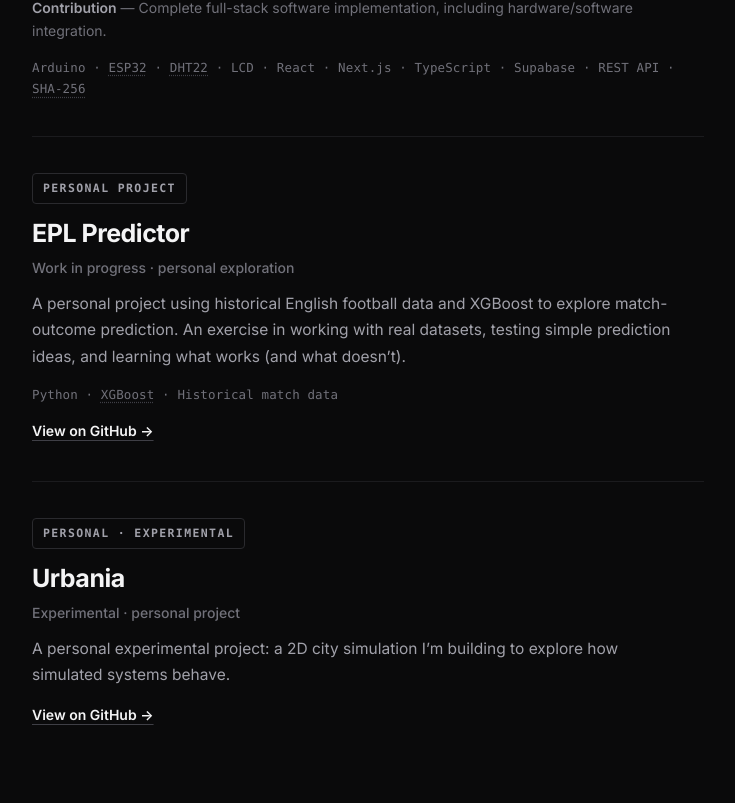
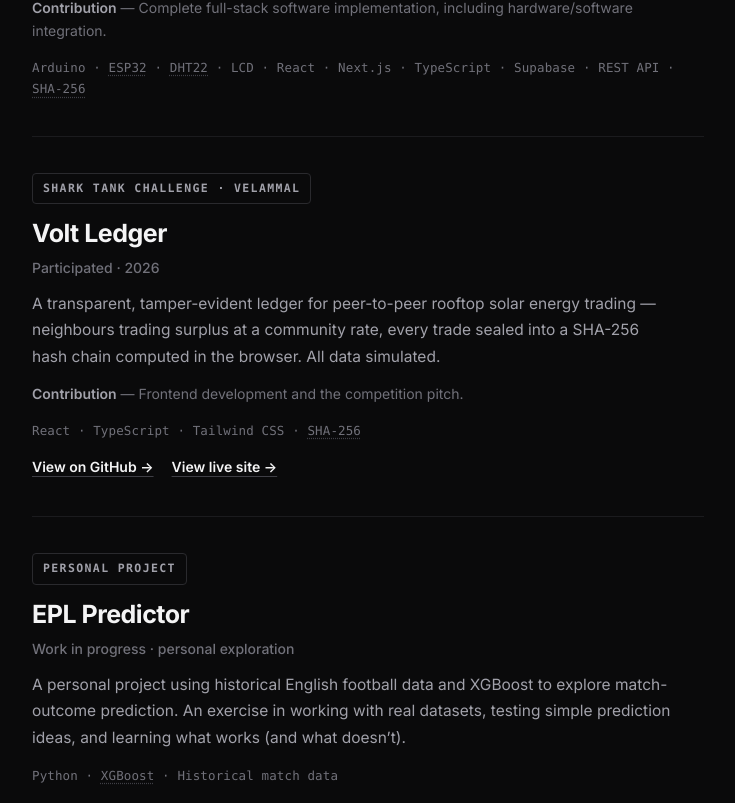
Before and after one commit to Raghav2012Code/dev-portfolio, a React (Vite) app: page / in a window 1280 px wide. Shown: the part 2977-3780 px from the top of the page, without its empty margins (272-1007 px from the left). Built offline with nearby package versions, Linux system fonts and the light colour scheme.

Commit message:
Add Volt Ledger project card and timeline entry

```diff
--- a/src/components/ProjectCard.tsx
+++ b/src/components/ProjectCard.tsx
@@ -88,6 +88,11 @@ export function ProjectCard({ project, index }: ProjectCardProps) {
           {project.link.label}
         </a>
       ) : null}
+      {project.demo ? (
+        <a className="card-link" href={project.demo.href} target="_blank" rel="noopener">
+          {project.demo.label}
+        </a>
+      ) : null}
     </motion.article>
   );
 }
--- a/src/data/content.ts
+++ b/src/data/content.ts
@@ -81,6 +81,7 @@ export interface Project {
   contrib?: string;
   techline?: TechMention[];
   link?: ProjectLink;
+  demo?: ProjectLink;
 }
 
 export const PROJECTS: Project[] = [
@@ -149,6 +150,23 @@ export const PROJECTS: Project[] = [
       { label: "REST API" },
       { label: "SHA-256", tip: "Cryptographic hash for tamper-evident records" },
     ],
+  },
+  {
+    name: "Volt Ledger",
+    badge: "Shark Tank Challenge · Velammal",
+    result: "Participated · 2026",
+    resultMuted: true,
+    description:
+      "A transparent, tamper-evident ledger for peer-to-peer rooftop solar energy trading — neighbours trading surplus at a community rate, every trade sealed into a SHA-256 hash chain computed in the browser. All data simulated.",
+    contrib: "Frontend development and the competition pitch.",
+    techline: [
+      { label: "React" },
+      { label: "TypeScript" },
+      { label: "Tailwind CSS" },
+      { label: "SHA-256", tip: "Cryptographic hash for tamper-evident records" },
+    ],
+    link: { label: "View on GitHub →", href: "https://github.com/abivan100-stack/volt-ledger" },
+    demo: { label: "View live site →", href: "https://volt-ledger.vercel.app" },
   },
   {
     name: "EPL Predictor",
@@ -237,6 +255,13 @@ export const TIMELINE: TimelineItem[] = [
     result: "Consolation Prize",
   },
   {
+    year: "2026",
+    title: "Shark Tank Challenge",
+    sub: "Velammal · Volt Ledger",
+    result: "Participated",
+    minor: true,
+  },
+  {
     year: "2025",
     title: "Technoviz 2025",
     sub: "SRM Ramapuram · School Category · Participated",
--- a/src/index.css
+++ b/src/index.css
@@ -239,6 +239,7 @@ a:focus-visible, button:focus-visible {
   transition: var(--t);
 }
 .card-link:hover { text-decoration-color: var(--accent); transform: translateX(2px); }
+.card-link + .card-link { margin-left: 18px; }
 
 .project-grid { margin-top: 8px; display: block; }
 .project { padding: 36px 0; border-bottom: 1px solid var(--line); }
```
Also changed, not shown: 1 other file (tests, documents, lock files or other folders).
